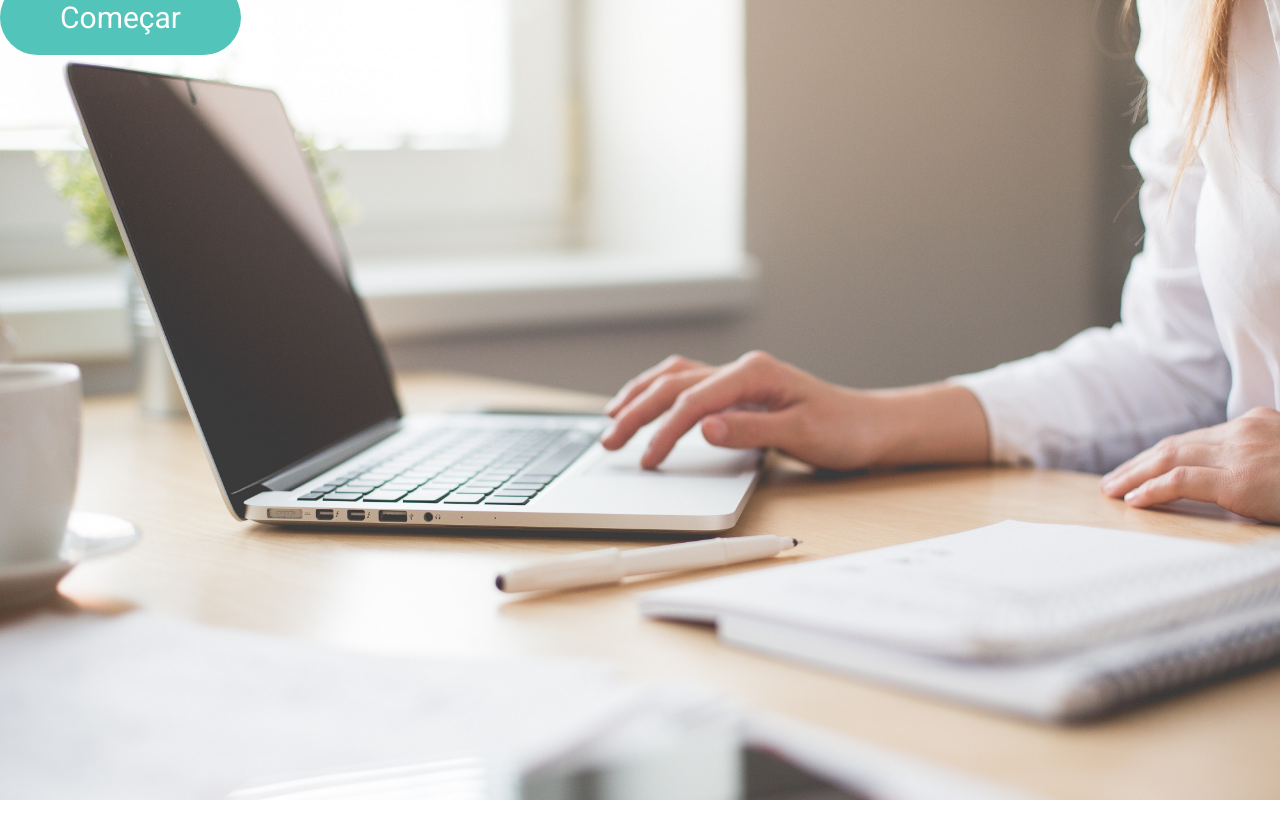
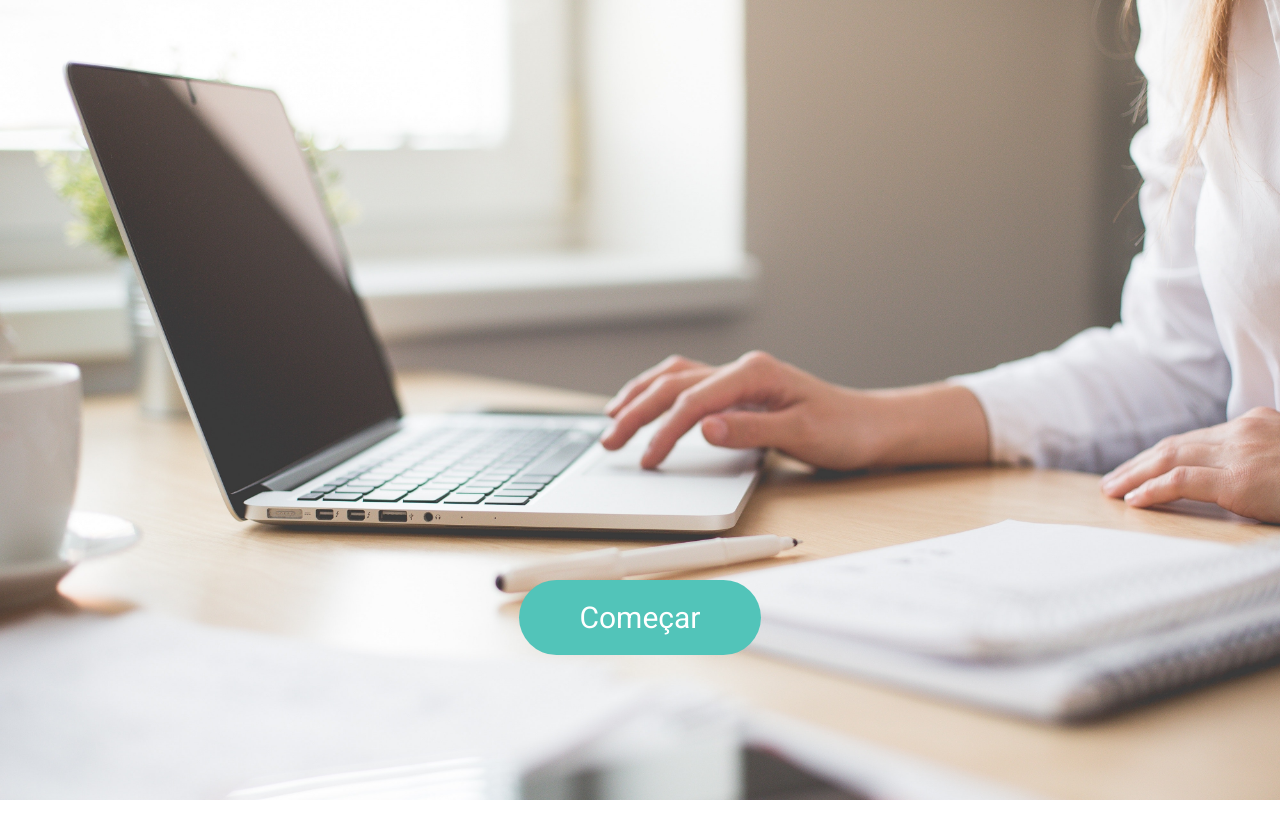
Before and after one commit to kaiquesacchi/TeamUp, a React (Create React App) app in the folder frontend/: page / in a window 1280 px wide. Shown: the top 838 px of the page. Before the commit the page ends 800 px from the top, so only its background shows below. Built offline with nearby package versions, Linux system fonts and the light colour scheme.

Commit message:
botão da home centralizado

```diff
--- a/frontend/src/App.css
+++ b/frontend/src/App.css
@@ -131,6 +131,10 @@
 	margin:auto;
 }
 
-.Centralize {
-	text-align:center;
+.center {
+    margin: auto;
+    width: 30%;
+    /*border: 3px solid green;*/
+    padding: 600px 0;
+    text-align: center;
 }
--- a/frontend/src/pages/Home/Home.js
+++ b/frontend/src/pages/Home/Home.js
@@ -7,7 +7,9 @@ class Home extends Component {
 
 <div className="App">
 	<div className="AppBackground">
-		<Link to="/auth/sign-up" className="ButtonCentered Centralize">Começar</Link>
+		<div className="center">
+			<Link to="/auth/sign-up" className="ButtonCentered">Começar</Link>
+		</div>
 	</div>
 </div>
 
```
